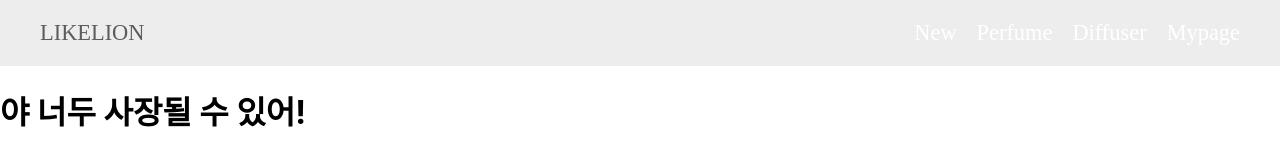
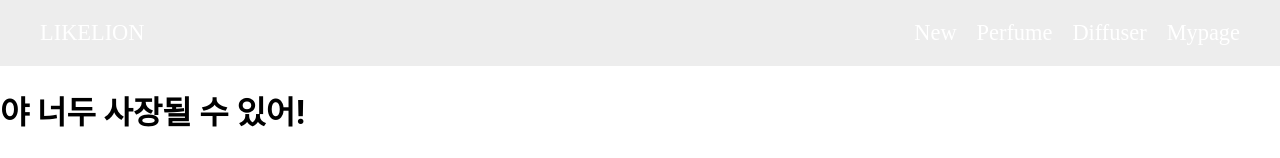
Before and after one commit to Likelion-13th/tangerine-frontend, a React (Create React App) app: page / in a window 1280 px wide. Shown: the top 158 px of the page. Built offline with nearby package versions, Linux system fonts and the light colour scheme; a web font is replaced by a local one.

Commit message:
20250328 frontend

```diff
--- a/src/components/Header.js
+++ b/src/components/Header.js
@@ -6,13 +6,13 @@ const Header = () => {
     const location = useLocation();
     const currentPage = location.pathname;
     return(
-        <div className="header-container">
-            <Link to="/" className={currentPage === "/" ? "active" : ""}> LIKELION </Link>
+        <div className={`header-container ${currentPage === "/mypage" ? "mypage-bg" : ""}`}>
+            <Link to="/" className={currentPage === "/" ? "active-home" : ""}> LIKELION </Link>
             <div className="header-subtitle-wrapper">
                 <Link to="/new" className={currentPage === "/new" ? "active" : ""}> New </Link>
                 <Link to="/perfume" className={currentPage === "/perfume" ? "active" : ""}> Perfume </Link>
                 <Link to="/diffuser" className={currentPage === "/diffuser" ? "active" : ""}> Diffuser </Link>
-                <Link to="/mypage" className={currentPage === "/mypage" ? "active" : ""}> Mypage </Link>
+                <Link to="/mypage" className={currentPage === "/mypage" ? "active-bg" : ""}> Mypage </Link>
             </div>
         </div>
     );
--- a/src/styles/Header.css
+++ b/src/styles/Header.css
@@ -23,12 +23,21 @@
     color: #5c5c5c;
 }
 
+.active-home,
+.active-home:hover{
+    color: #ffffff;
+}
+
+.mypage-bg{
+    background-color: #e7eff5;
+}
+
 a {
     color: inherit;
     text-decoration: none;
     padding: 0% 10px;
-  }
+}
 
-  a:hover{
-    color: #a2a2a2;
-  }
+a:hover{
+    color: #5c5c5c;
+}
```
